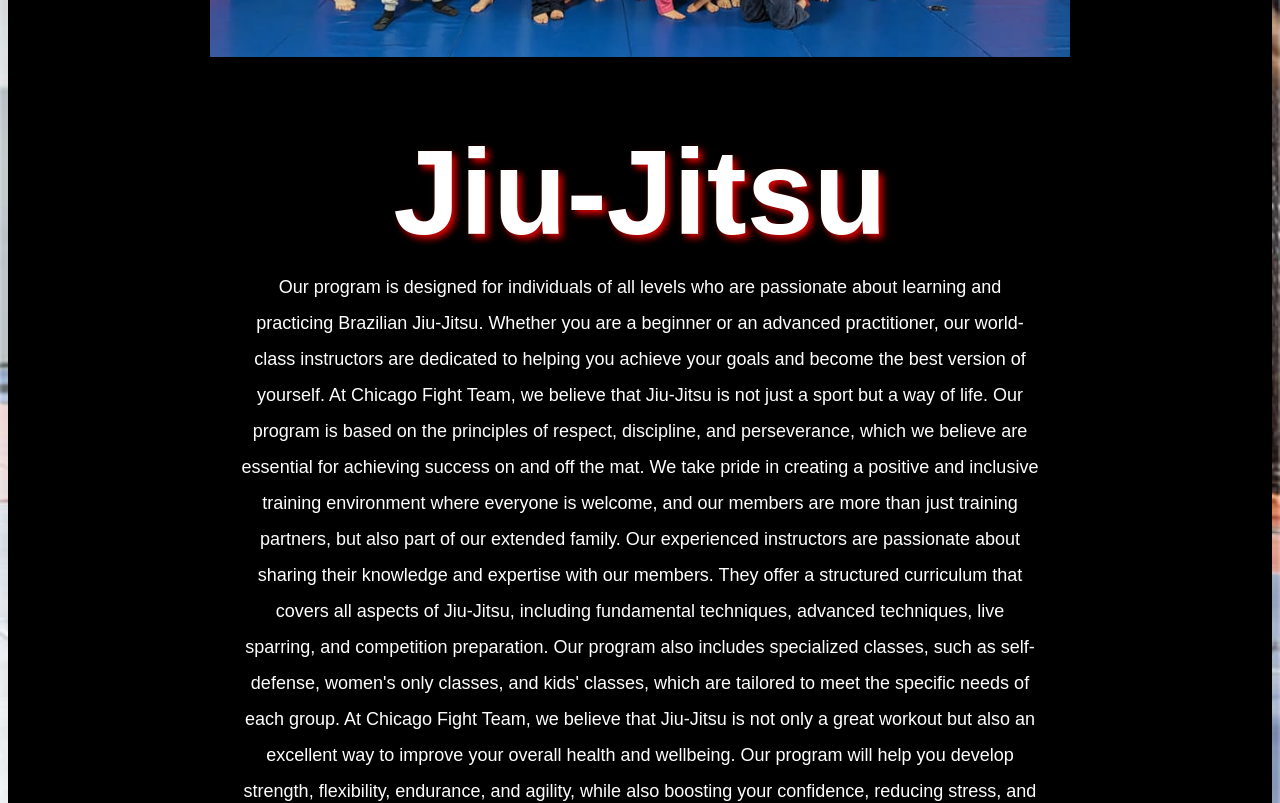
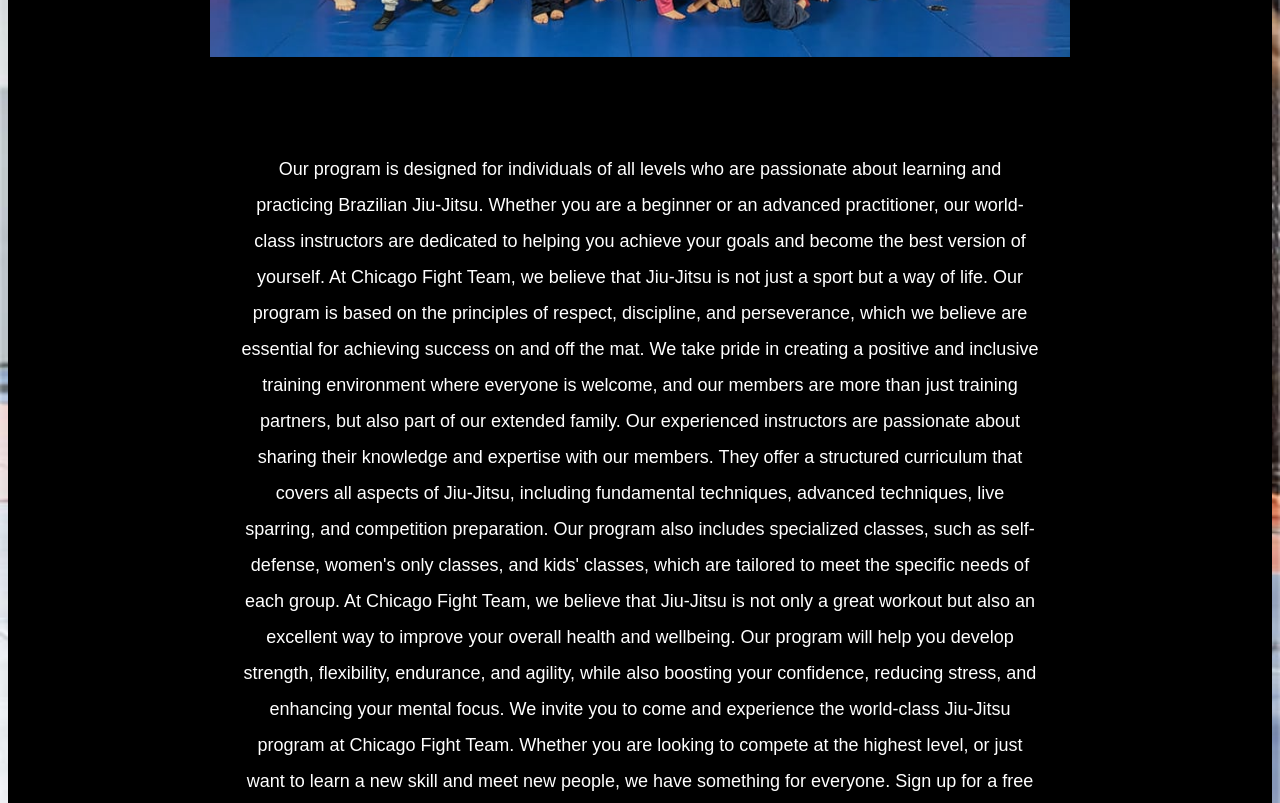
Before and after one commit to Duggan1/Project5-Project-cft, a React (Create React App) app: page /jiujitsu in a window 1280 px wide. Shown: the part 760-1563 px from the top of the page. Built offline with nearby package versions, Linux system fonts and the light colour scheme; no server answers.

Commit message:
removed jeff

```diff
--- a/src/Jiujitsu.js
+++ b/src/Jiujitsu.js
@@ -19,7 +19,7 @@
 
     <center>
          < div className='nickB'></div>
-         <h1>Jiu-Jitsu</h1>
+         {/* <h1>Jiu-Jitsu</h1> */}
 
         {/* <h3>Welcome to Chicago Fight Team's</h3><h3> Jiu-Jitsu Program!</h3> */}
         <p>Our program is designed for individuals of all levels who are passionate about learning and practicing Brazilian Jiu-Jitsu. Whether you are a beginner or an advanced practitioner, our world-class instructors are dedicated to helping you achieve your goals and become the best version of yourself.
@@ -42,7 +42,7 @@
   ></iframe>
 </div>
 
-<br></br><p>The Chicago Fight Team's Jiu-Jitsu program has a rich history and a reputation for excellence. Founded by renowned Brazilian Jiu-Jitsu black belt and former fighter, our program has been a staple in the Chicago martial arts community for over two decades. Jeff's passion for the art and dedication to his students have earned him numerous accolades and a reputation as one of the best Jiu-Jitsu coaches in the world.
+<br></br><p>The Chicago Fight Team's Jiu-Jitsu program has a rich history and a reputation for excellence. Founded by renowned Brazilian Jiu-Jitsu black belt and former fighter, our program has been a staple in the Chicago martial arts community for over two decades. Nicasio's passion for the art and dedication to his students have earned him numerous accolades and a reputation as one of the best Jiu-Jitsu coaches in the world.
 
 At Chicago Fight Team, we believe that Jiu-Jitsu is not just a martial art but a way of life. Our program is rooted in the tradition and philosophy of Brazilian Jiu-Jitsu, which emphasizes respect, discipline, and perseverance. Our instructors are committed to helping students not only master the techniques of the art but also apply its principles to their daily lives.
 
```
